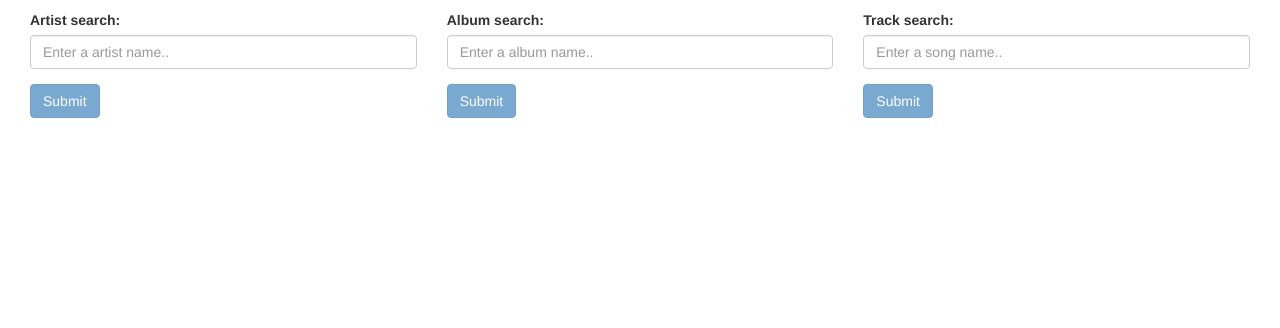
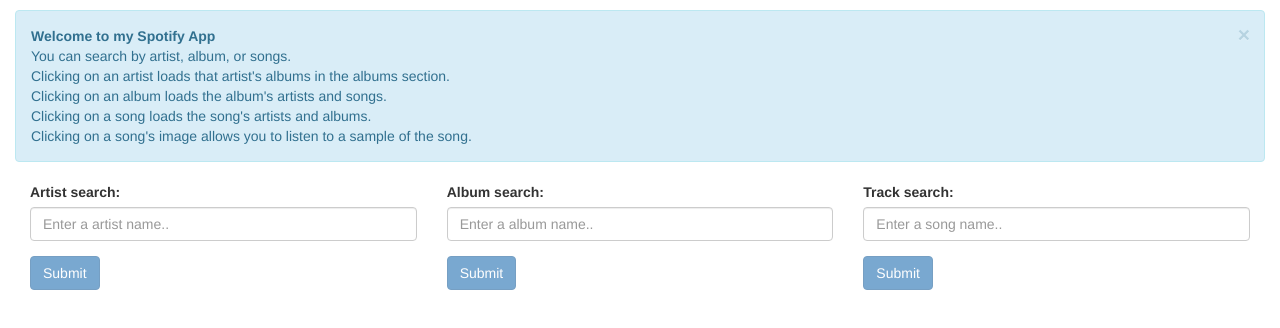
Before and after one commit to gurs1kh/spotify-challenge, a plain HTML site: page index.html in a window 1280 px wide. Drawn offline with nearby package versions, Linux system fonts and the light colour scheme.

Commit message:
added closeable explanation message

```diff
--- a/index.html
+++ b/index.html
@@ -16,6 +16,17 @@
     </head>
     <body>
         <div ng-app="spotifyApp" ng-controller="spotifyCtrl" class="container">
+            <div class="alert alert-dismissible alert-info">
+                <button type="button" class="close" data-dismiss="alert">×</button>
+                <strong>Welcome to my Spotify App</strong>
+                <p>
+                    You can search by artist, album, or songs.<br />
+                    Clicking on an artist loads that artist's albums in the albums section.<br />
+                    Clicking on an album loads the album's artists and songs.<br />
+                    Clicking on a song loads the song's artists and albums.<br />
+                    Clicking on a song's image allows you to listen to a sample of the song.
+                </p>
+            </div>
             <div class="col-md-4">
                 <form name="artistForm">
                     <div class="form-group">
```
